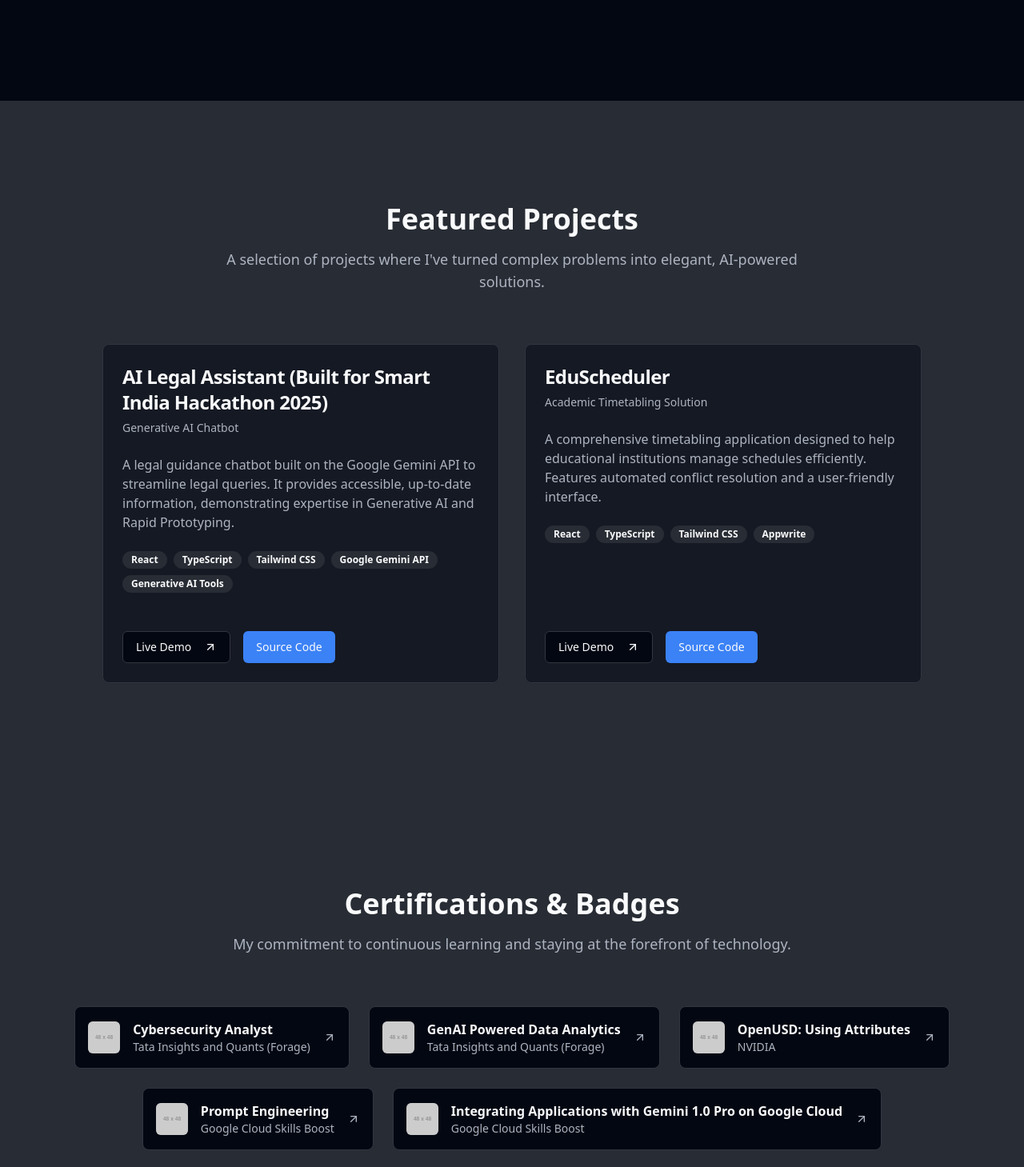
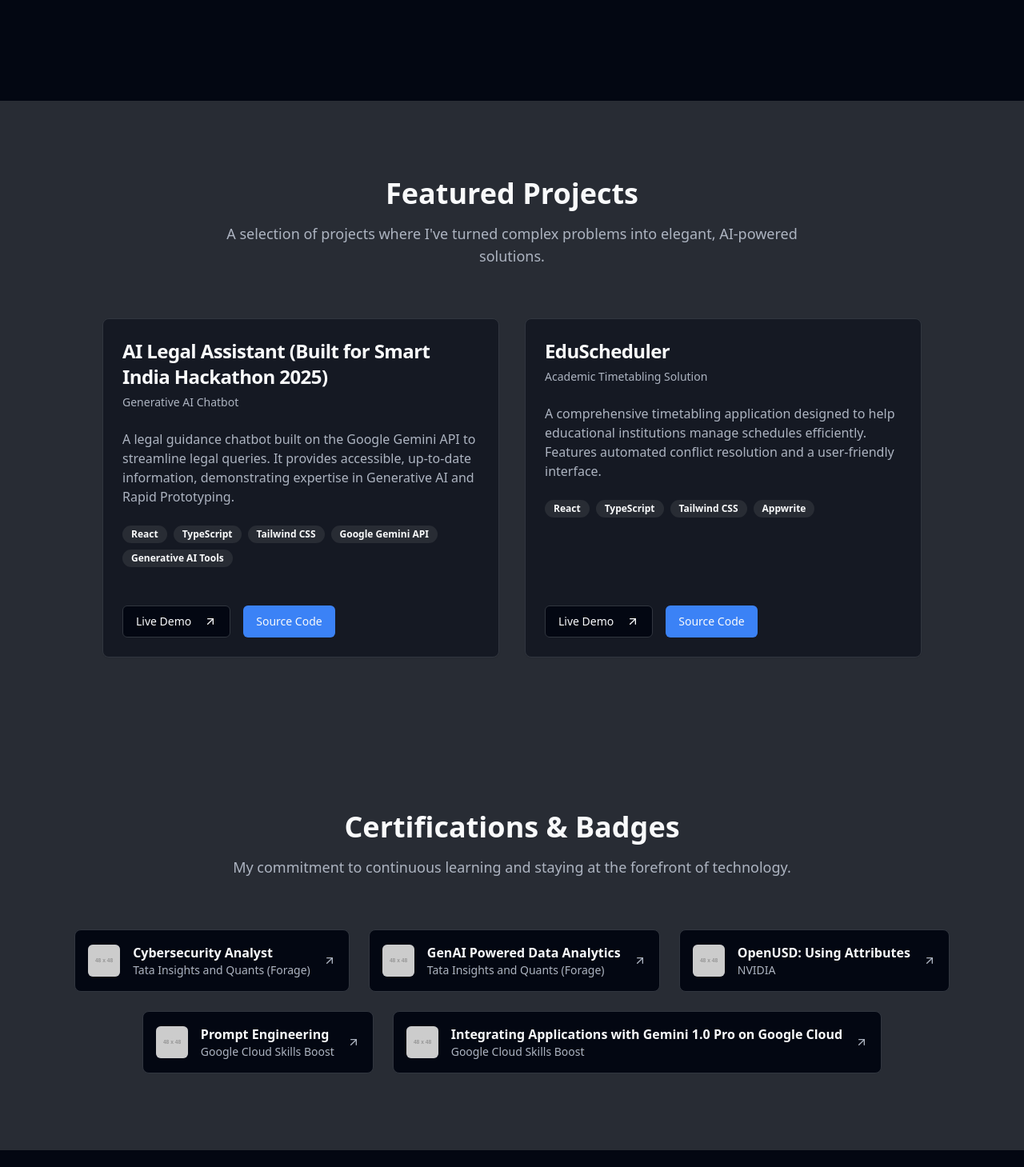
Before and after one commit to neevlila/Neev-Lila-portfolio, a React (Vite) app: page / in a window 1280 px wide. Shown: the part 2271-3730 px from the top of the page at 80% size. Built offline with nearby package versions, Linux system fonts and the light colour scheme.

Commit message:
reove the space between certification and projects section

```diff
--- a/src/components/CertificationsSection.tsx
+++ b/src/components/CertificationsSection.tsx
@@ -36,7 +36,7 @@ const CertificationsSection = () => {
   ];
 
   return (
-    <section id="certifications" className="py-20 lg:py-32 bg-secondary">
+    <section id="certifications" className="py-16 lg:py-24 bg-secondary">
       <div className="container mx-auto px-6">
         <div className="text-center max-w-3xl mx-auto mb-16">
           <h2 className="text-3xl md:text-4xl font-bold mb-4">
--- a/src/components/ProjectsSection.tsx
+++ b/src/components/ProjectsSection.tsx
@@ -25,7 +25,7 @@ const ProjectsSection = () => {
   ];
 
   return (
-    <section id="projects" className="py-20 lg:py-32 bg-secondary">
+    <section id="projects" className="py-16 lg:py-24 bg-secondary">
       <div className="container mx-auto px-6">
         <div className="text-center max-w-3xl mx-auto mb-16">
           <h2 className="text-3xl md:text-4xl font-bold mb-4">
--- a/src/components/SkillsSection.tsx
+++ b/src/components/SkillsSection.tsx
@@ -50,7 +50,7 @@ const SkillsSection = () => {
 
         <div className="grid grid-cols-1 md:grid-cols-2 lg:grid-cols-3 gap-8 max-w-7xl mx-auto">
           {skillCategories.map((skillGroup) => (
-            <Card key={skillGroup.category} className="bg-secondary border-border h-full">
+            <Card key={skillGroup.category} className="bg-secondary border-border h-full transition-all duration-300 hover:-translate-y-1 hover:border-primary/50 hover:shadow-lg hover:shadow-primary/10">
               <CardHeader>
                 <div className="flex items-center gap-4">
                   <div className="w-12 h-12 bg-primary/10 text-primary rounded-lg flex items-center justify-center shrink-0">
```
